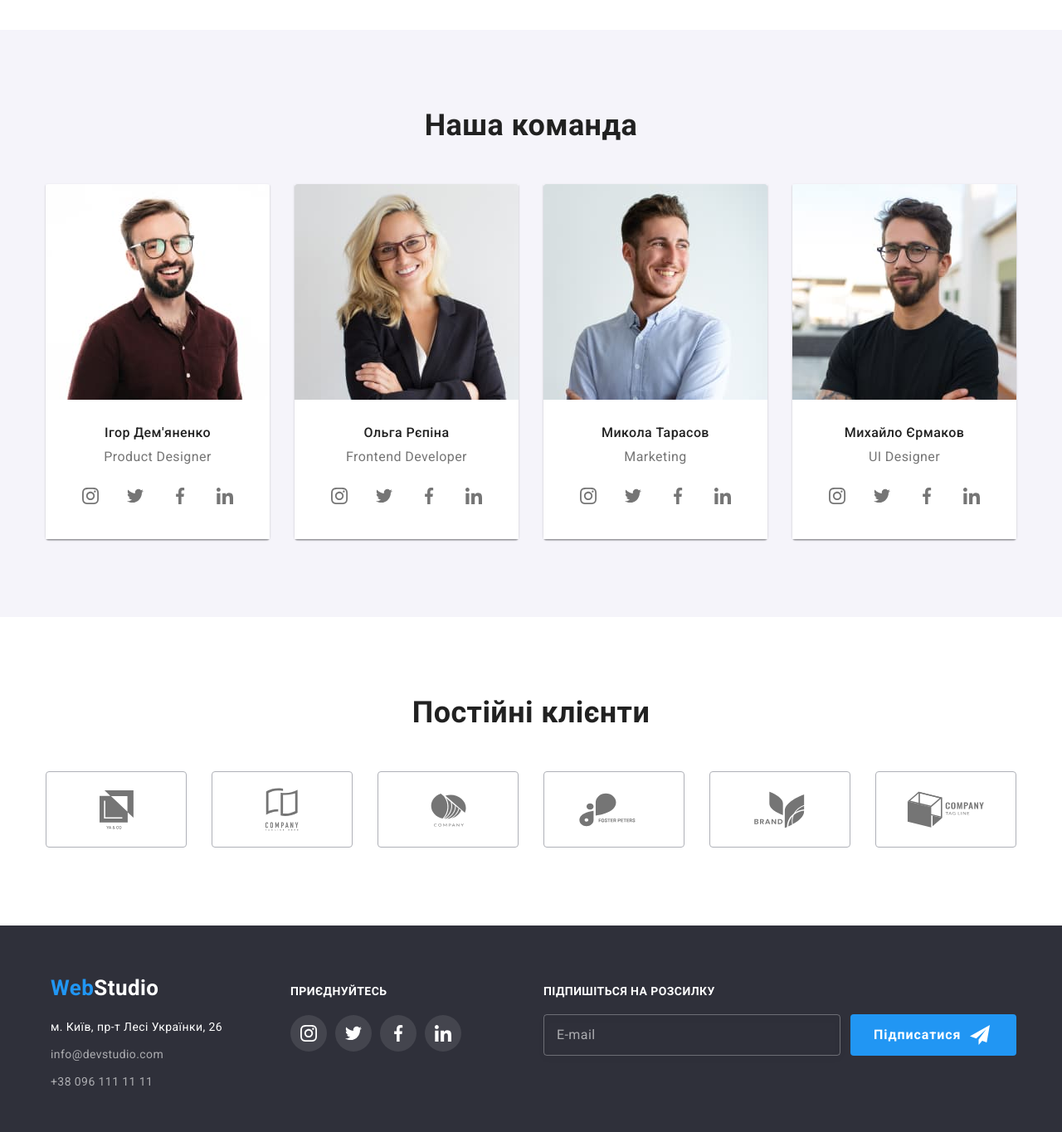
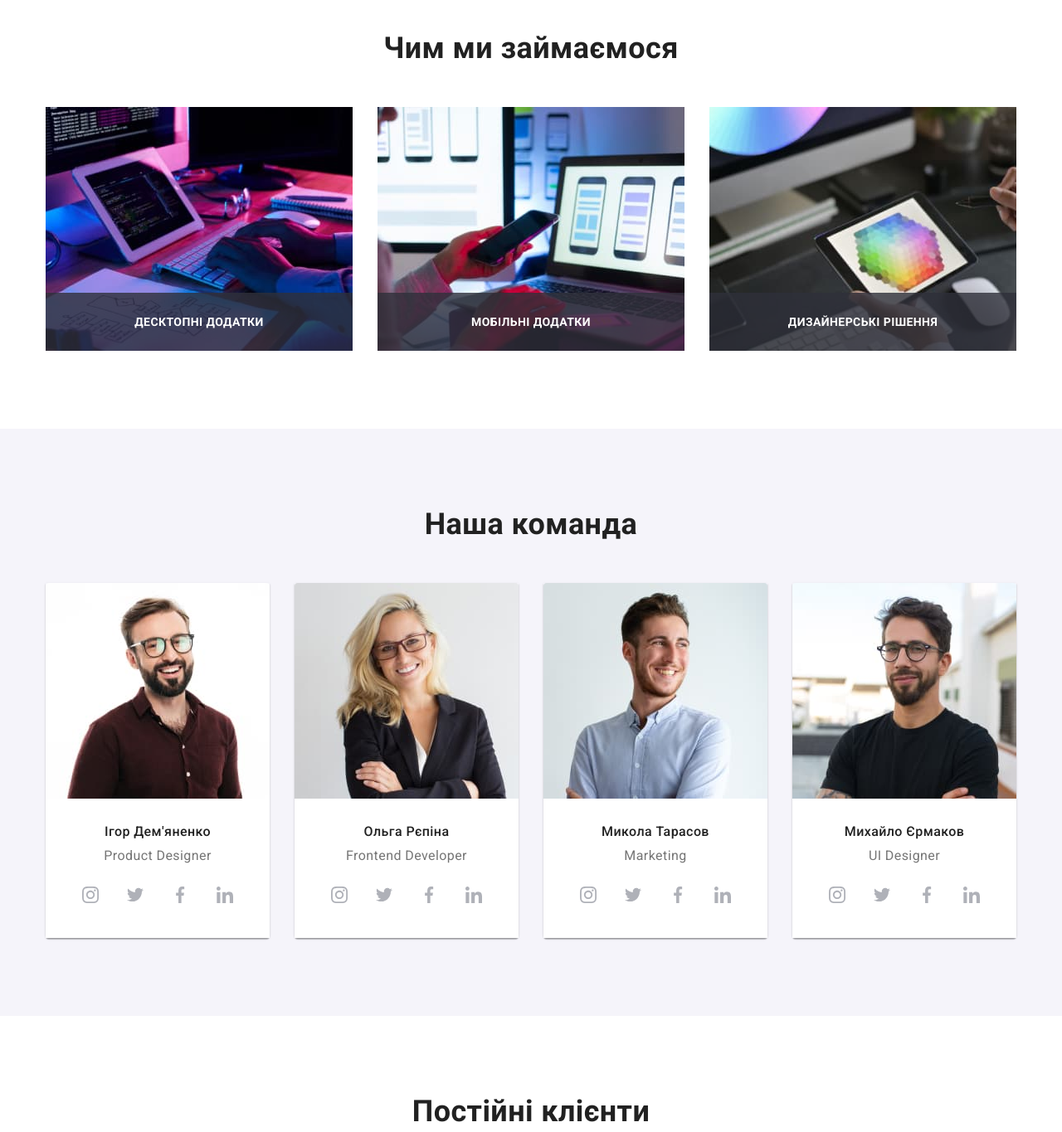
Before and after one commit to Daniel-Slavnyi/goit-markup-hw-08, a plain HTML site: page index.html in a window 1280 px wide. Shown: the part 1080-2445 px from the top of the page at 83% size. Drawn offline with nearby package versions, Linux system fonts and the light colour scheme.

Commit message:
Добавляє адаптив

```diff
--- a/index.html
+++ b/index.html
@@ -135,6 +135,7 @@
                 alt="Work with computer"
                 width="370"
                 class="cind-of-work__img"
+                srcset="./img/kind-of-worrk/img1@1x.jpg 1x, ./img/kind-of-worrk/img1@2x.jpg 2x"
               />
               <div class="cind-of-work__text-wraper">
                 <p class="cind-of-work__text">Десктопні додатки</p>
@@ -146,6 +147,7 @@
                 alt="Work with computer"
                 width="370"
                 class="cind-of-work__img"
+                srcset="./img/kind-of-worrk/img2@1x.jpg 1x, ./img/kind-of-worrk/img2@2x.jpg 2x"
               />
               <div class="cind-of-work__text-wraper">
                 <p class="cind-of-work__text">Мобільні додатки</p>
@@ -157,6 +159,7 @@
                 alt="Work with computer"
                 width="370"
                 class="cind-of-work__img"
+                srcset="./img/kind-of-worrk/img3@1x.jpg 1x, ./img/kind-of-worrk/img3@2x.jpg 2x"
               />
               <div class="cind-of-work__text-wraper">
                 <p class="cind-of-work__text">Дизайнерські рішення</p>
--- a/sass/components/_logo.scss
+++ b/sass/components/_logo.scss
@@ -1,7 +1,7 @@
 .logo {
   color: $contrastColor;
   font-size: 26px;
-  font-family: $main-font;
+  font-family: $secondary-font;
   font-weight: 700;
   line-height: 1.19;
 }
--- a/sass/layouts/_cind-of-work.scss
+++ b/sass/layouts/_cind-of-work.scss
@@ -2,7 +2,7 @@
   padding-top: 0;
   text-align: center;
 
-  @media screen and (min-width: 320px) {
+  @media screen and (max-width: 1199px) {
     position: absolute;
     width: 1px;
     height: 1px;
--- a/sass/layouts/_clients.scss
+++ b/sass/layouts/_clients.scss
@@ -32,9 +32,9 @@
     justify-content: center;
     // width: 170px;
     height: 92px;
-    border: 1px solid rgba(175, 177, 184, 1);
+    border: 1px solid $iconColor;
     border-radius: 4px;
-    fill: $secondColor;
+    fill: $iconColor;
 
     transition: fill $animation,
     border-color $animation;
--- a/sass/layouts/_header.scss
+++ b/sass/layouts/_header.scss
@@ -1,4 +1,6 @@
 .header {
+    border-bottom: 1px solid #ECECEC;
+
     @media screen and(max-width: 767px) {
         padding: 16px 0;
     }
--- a/sass/layouts/_team.scss
+++ b/sass/layouts/_team.scss
@@ -80,7 +80,7 @@
     justify-content: center;
     width: 44px;
     height: 44px;
-    fill: $secondColor;
+    fill: $iconColor;
     border-radius: 50%;
 
     transition: fill $animation,
--- a/sass/utils/_variables.scss
+++ b/sass/utils/_variables.scss
@@ -7,6 +7,7 @@ $mainColor: rgba(33, 33, 33, 1);
 $secondColor: rgba(117, 117, 117, 1);
 $contrastColor: rgba(33, 150, 243, 1);
 $whiteColor: rgba(255, 255, 255, 1);
+$iconColor: rgba(175, 177, 184, 1);
 
 /* BG colors */
 $hero-bg-cl: rgba(47, 48, 58, 0.4);
```
Also changed, not shown: css/main.css, css/main.min.css, img/kind-of-worrk/img1@1x.jpg (added), img/kind-of-worrk/img1@2x.jpg (added), img/kind-of-worrk/img2@1x.jpg (added), img/kind-of-worrk/img2@2x.jpg (added), img/kind-of-worrk/img3@1x.jpg (added), img/kind-of-worrk/img3@2x.jpg (added), 2 other files.
